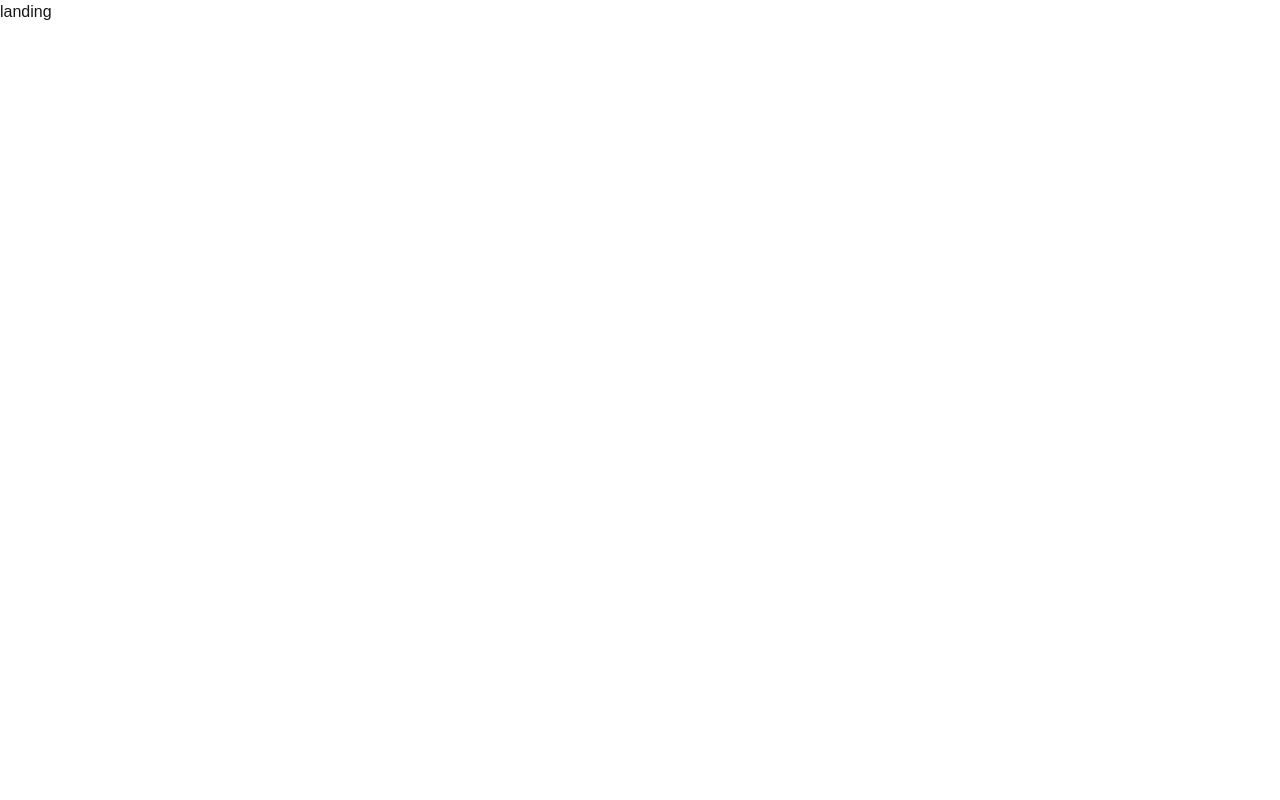
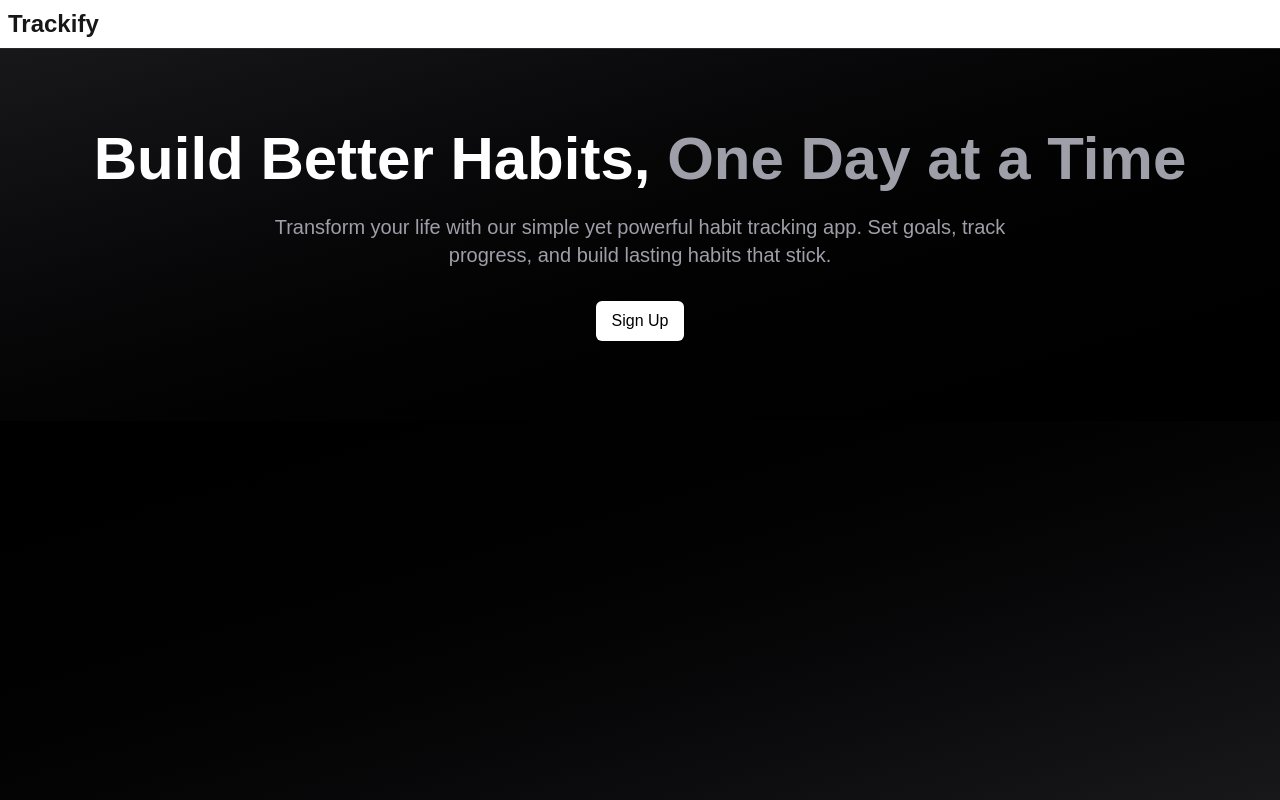
Before and after one commit to Nikunjj07/trackify, a Next.js app in the folder client/: page /landing in a window 1280 px wide. Built offline with nearby package versions, Linux system fonts and the light colour scheme.

Commit message:
minor changes

```diff
--- /dev/null
+++ b/client/app/(dashboard)/dashboard/page.tsx
@@ -0,0 +1,10 @@
+import { AppBar } from "@/components/AppBar";
+
+export default function dashboard(){
+    return(
+        <div className="flex flex-col h-screen">
+            <AppBar landing={false} />
+
+        </div>
+    )
+}
--- a/client/app/landing/page.tsx
+++ b/client/app/landing/page.tsx
@@ -1,7 +1,36 @@
+'use client'
+import { AppBar } from "@/components/AppBar";
+import { Button } from "@/components/ui/Button";
+import { redirect } from "next/navigation";
+
 export default function landing(){
     return(
-        <div>
-            landing
+        <div className="flex flex-col h-screen">
+            <AppBar landing={true}/>
+            <section className="bg-gradient-to-br from-zinc-900 to-black py-20">
+                <div className="max-w-7xl mx-auto px-4 sm:px-6 lg:px-8">
+                    <div className="text-center">
+                        <h1 className="text-4xl md:text-6xl font-bold text-white mb-6">
+                        Build Better Habits,
+                        <span className="text-zinc-400"> One Day at a Time</span>
+                        </h1>
+                        <p className="text-xl text-zinc-400 mb-8 max-w-3xl mx-auto">
+                        Transform your life with our simple yet powerful habit tracking app. Set goals, track progress, and build
+                        lasting habits that stick.
+                        </p>
+                        <div className="flex flex-col sm:flex-row gap-4 justify-center">
+                        {/* <button className="bg-white text-black px-8 py-3 rounded-lg text-lg font-semibold hover:bg-zinc-200 transition-colors">
+                            Sign Up!
+                        </button> */}
+                        <Button Label="Sign Up" size="" OnClick={()=>{
+                            redirect("/signup")
+                        }}/>
+                        </div>
+                    </div>
+                </div>
+            </section>
+            <div className="bg-gradient-to-br from-black to-zinc-900 h-screen">
+            </div>
         </div>
     )
 }
--- /dev/null
+++ b/client/components/AppBar.tsx
@@ -0,0 +1,10 @@
+import { Avatar } from "./ui/Avatar";
+
+export function AppBar({landing}:{landing:boolean}){
+    return <div className="flex flex-row items-center justify-between w-screen h-14 bg-black-900 border-b border-zinc-800 shadow-2xl">
+        <div className="text-2xl font-semibold cursor-pointer p-2">Trackify</div>
+        <div className="mr-2">
+            {landing == true? null: <Avatar name="Nikunj"/>}
+        </div>
+    </div>
+}
--- a/client/components/SignIn.tsx
+++ b/client/components/SignIn.tsx
@@ -31,7 +31,7 @@ export function SignInCard() {
                 })
             }}/>
 
-            <Button Label="Sign Up" OnClick={()=>{}}/>
+            <Button size="long" Label="Sign Up" OnClick={()=>{}}/>
             {/* add logic */}
           </form>
 
--- a/client/components/SignUp.tsx
+++ b/client/components/SignUp.tsx
@@ -38,7 +38,7 @@ export function SignUpCard() {
               })
             }}/>
 
-            <Button Label="Sign Up" OnClick={()=>{return name}}/>
+            <Button size="long" Label="Sign Up" OnClick={()=>{return name}}/>
             {/* add logic */}
           </form>
 
--- /dev/null
+++ b/client/components/ui/Avatar.tsx
@@ -0,0 +1,5 @@
+export function Avatar({ name } : { name:string}){
+    return <div className={`relative inline-flex items-center justify-center w-8 h-8 overflow-hidden bg-gray-100 rounded-full dark:bg-gray-500`}>
+        <span className={`text-xs font-thin text-gray-600 dark:text-slate-200`}>{name[0]}</span>
+    </div>
+}
--- a/client/components/ui/Button.tsx
+++ b/client/components/ui/Button.tsx
@@ -1,7 +1,7 @@
-export function Button({Label, OnClick}:{Label:string,OnClick:React.MouseEventHandler<HTMLButtonElement>}){ //add logic
+export function Button({size,Label, OnClick}:{size:string, Label:string,OnClick:React.MouseEventHandler<HTMLButtonElement>}){ //add logic
     return <button
         type="submit"
-        className="w-full py-2 px-4 bg-white text-black font-medium rounded-md hover:bg-zinc-200 focus:outline-none focus:ring-2 focus:ring-white focus:ring-offset-2 focus:ring-offset-zinc-900 transition-all duration-200"
+        className={`${size == "long" ? "w-full": "w"} py-2 px-4 bg-white text-black font-medium rounded-md hover:bg-zinc-200 focus:outline-none focus:ring-2 focus:ring-white focus:ring-offset-2 focus:ring-offset-zinc-900 transition-all duration-200 cursor-pointer`}
         // add logic
         onClick={OnClick}
         >
--- a/client/components/ui/Card.tsx
+++ b/client/components/ui/Card.tsx
@@ -2,7 +2,7 @@ import { ReactNode } from "react";
 
 export function Card({children}:{children : ReactNode}){
     return <div className="min-h-screen bg-black flex items-center justify-center p-4">
-      <div className="w-full max-w-md bg-zinc-900 rounded-lg border border-zinc-800 shadow-2xl">
+      <div className="w-full max-w-md bg-zinc-900 rounded-lg border border-zinc-800 shadow-2xl ">
         {children}
       </div>
     </div>
```
Also changed, not shown: client/components/SideBar.tsx (added).
